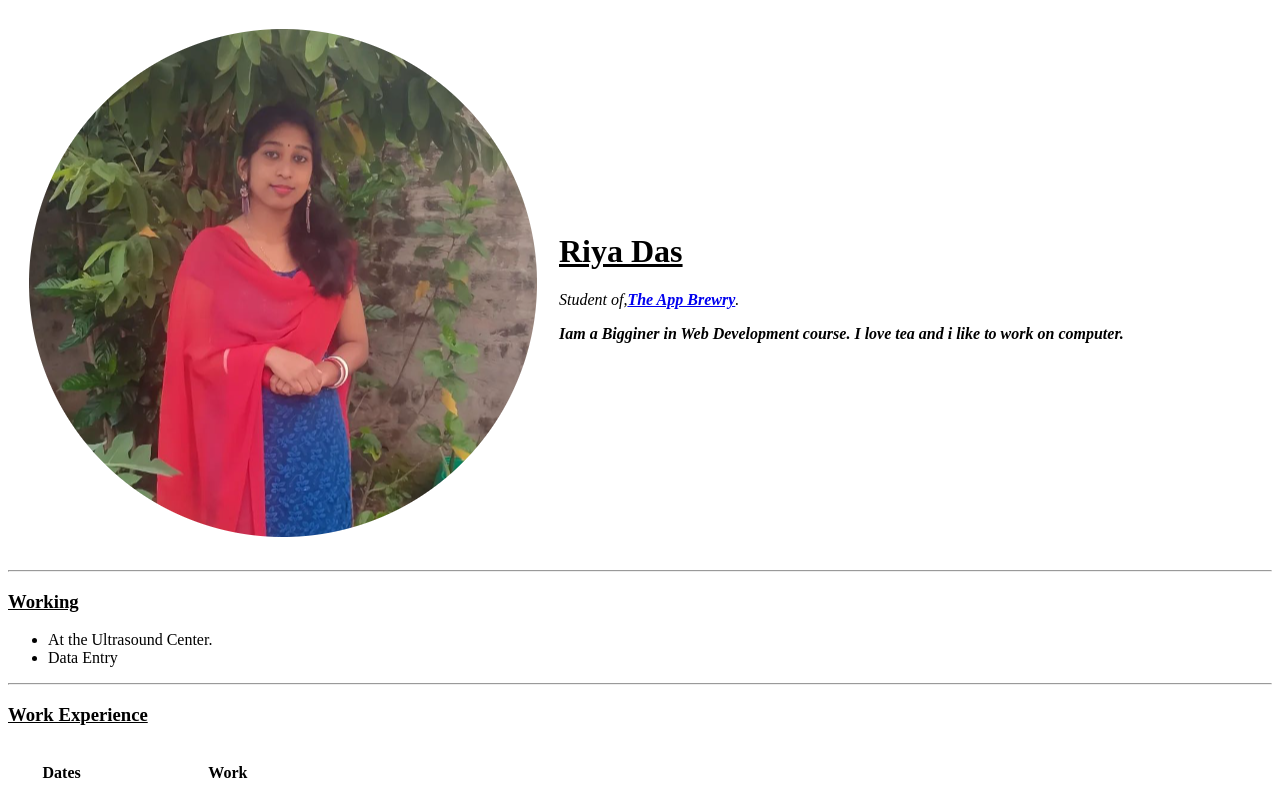
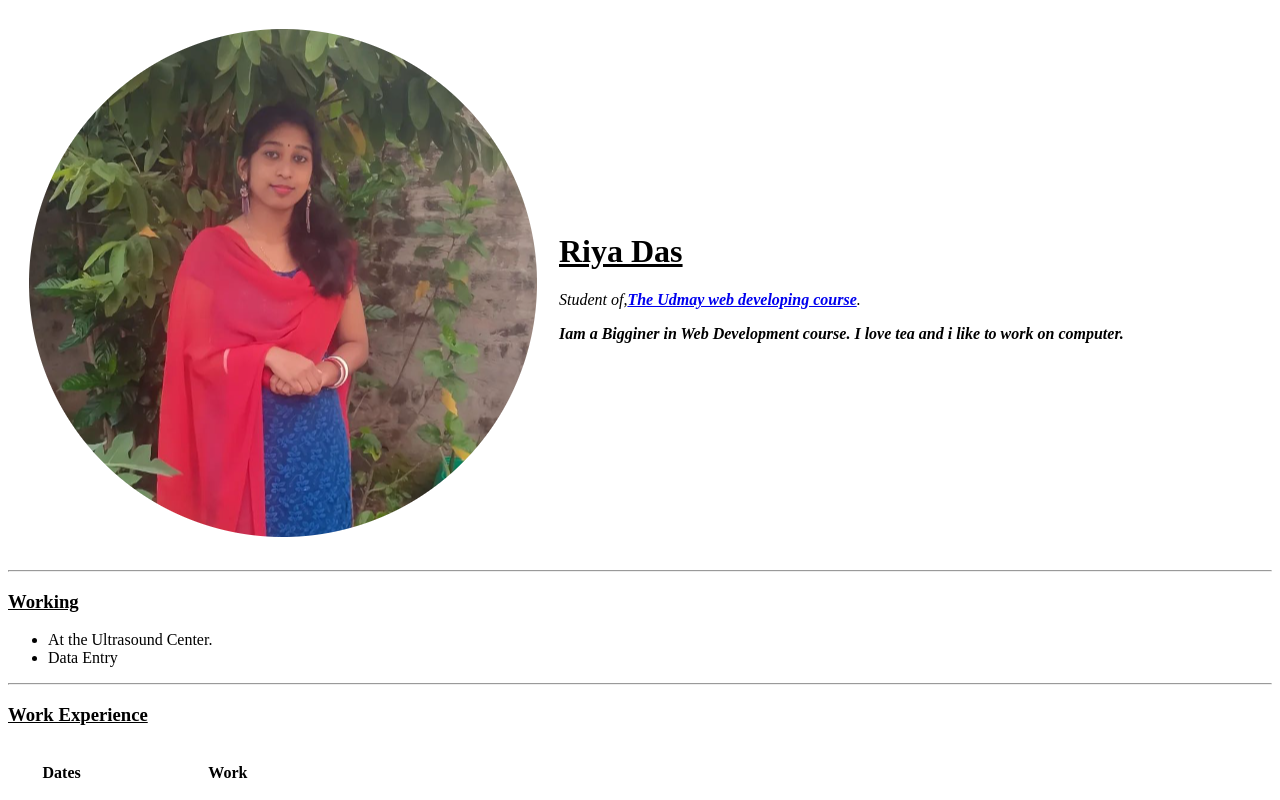
Before and after one commit to riyadas40/CV, a plain HTML site: page index.html in a window 1280 px wide. Shown: the top 800 px of the page. Drawn offline with Linux system fonts and the light colour scheme.

Commit message:
little update

```diff
--- a/index.html
+++ b/index.html
@@ -11,7 +11,7 @@
     <tr>
       <td><img src="Screenshot_20221117_211639 - Copy-modified.png" alt="Riya profile picture"></td>
       <td><u><h1>Riya Das</h1></u>
-      <p><em>Student of,<strong><a href="https://appbrewery.com/">The App Brewry</a></strong>.</em></p>
+      <p><em>Student of,<strong><a href="https://appbrewery.com/">The Udmay web developing course</a></strong>.</em></p>
       <strong><p><em>Iam a Bigginer in Web Development course. I love tea and i like to work on computer.</em></p></td></strong>
     </tr>
   </table>
```
